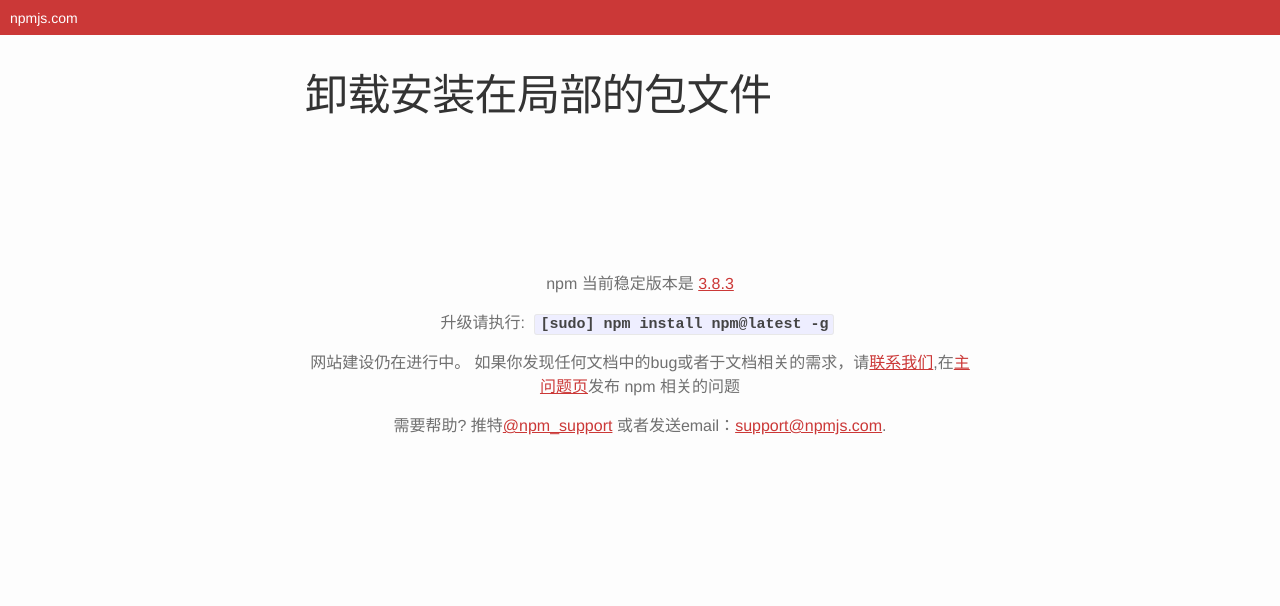
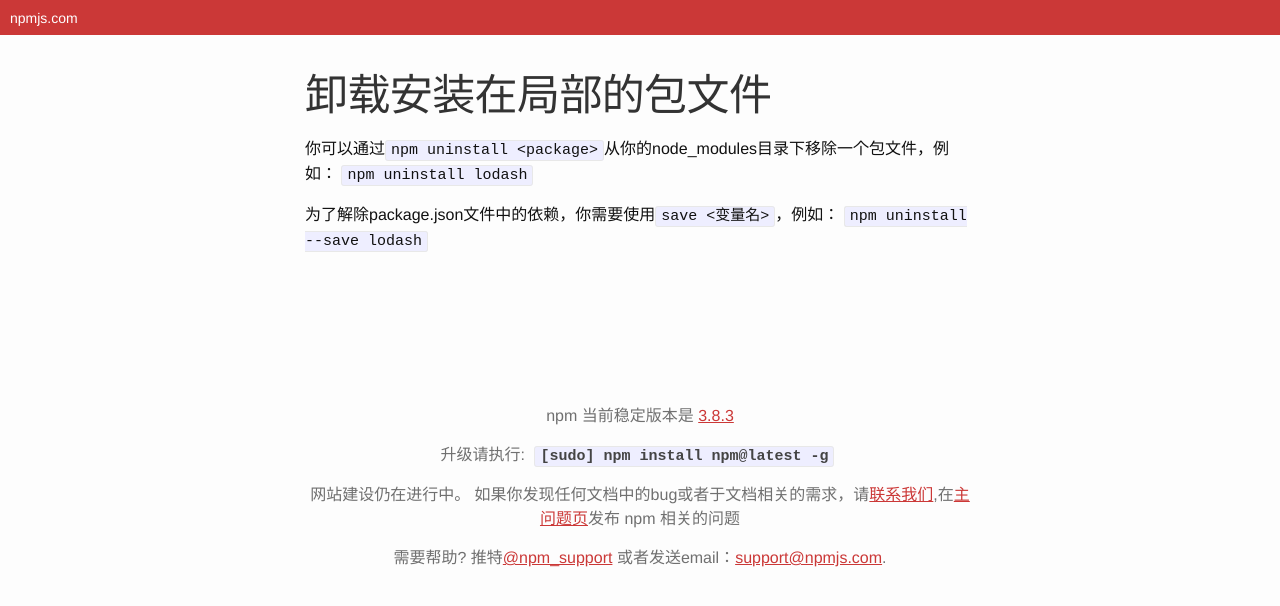
Before and after one commit to LeoHuiyi/npmjs-documentation, a Jekyll site: the page built from _posts/2000-01-09-uninstallingLocalPackages.md, in a window 1280 px wide. Shown: the top 606 px of the page. Built offline with Jekyll 4.4.1, drawn with Linux system fonts in a browser that asks for light colours.

Commit message:
Update 2000-01-09-uninstallingLocalPackages.md

```diff
--- a/_posts/2000-01-09-uninstallingLocalPackages.md
+++ b/_posts/2000-01-09-uninstallingLocalPackages.md
@@ -2,7 +2,12 @@
 layout: post
 title:  "卸载安装在局部的包文件"
 date:   2016-03-29 11:55:25 +0800
-finished: "☆"
+finished: "★"
 tag: 'getting-started'
 order: '07'
 ---
+你可以通过`npm uninstall <package>`从你的node_modules目录下移除一个包文件，例如：
+`npm uninstall lodash`
+
+为了解除package.json文件中的依赖，你需要使用`save <变量名>`，例如：
+`npm uninstall --save lodash`
```
